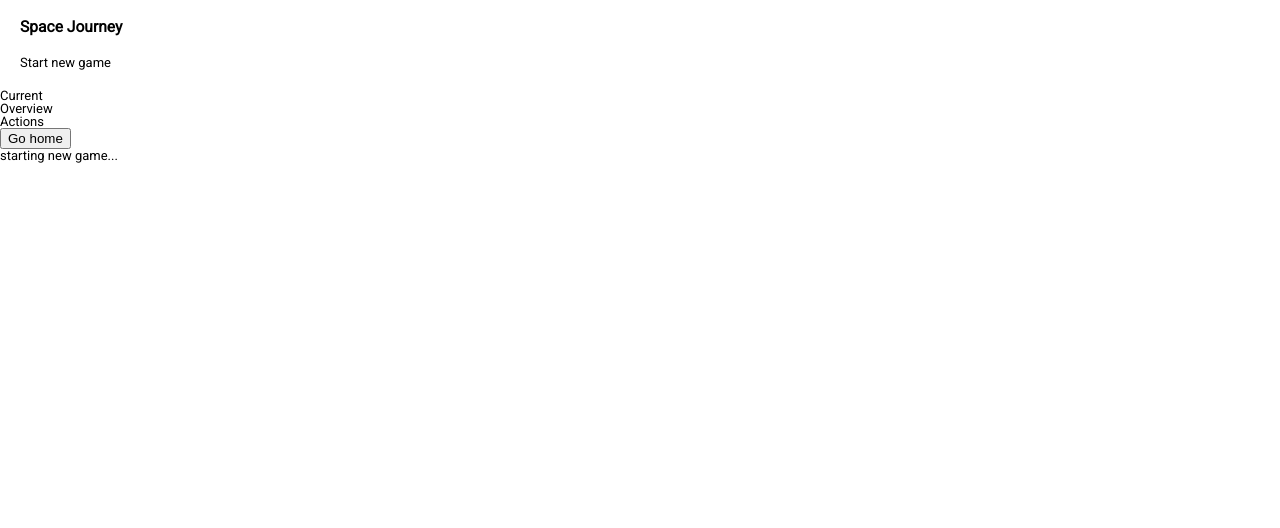
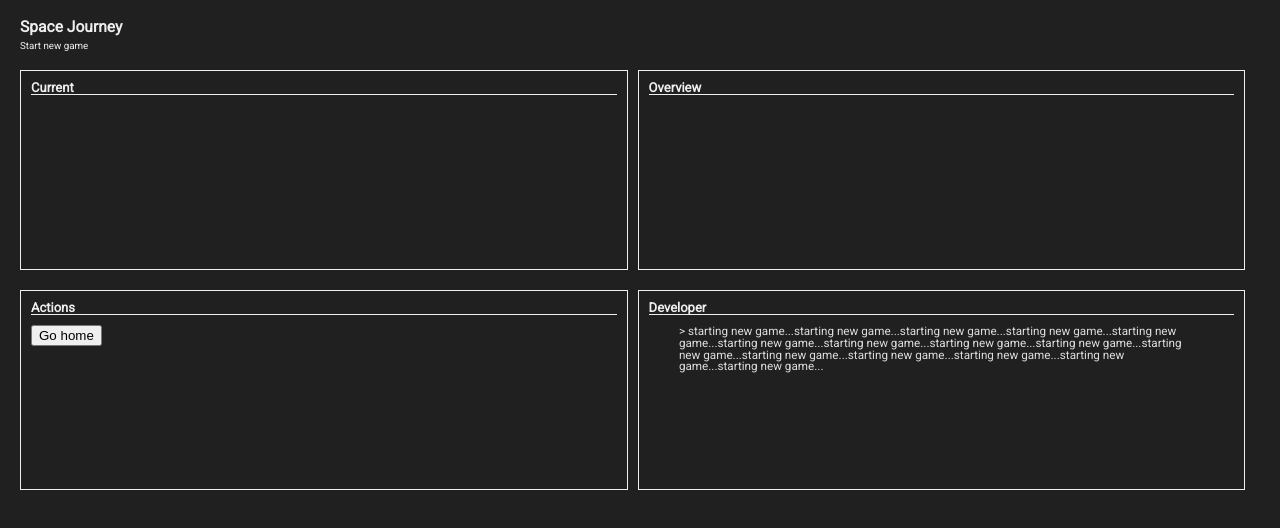
Before and after one commit to zshewmaker/spacejourney, a plain HTML site: page src/index.html in a window 1280 px wide. Both pictures are taken after a click on the item "Start new game". Drawn offline with nearby package versions, Linux system fonts and the light colour scheme.

Commit message:
Basic layout for panels. CSS for dev logging.

```diff
--- a/src/css/main.less
+++ b/src/css/main.less
@@ -1,3 +1,6 @@
+@primary-background-color: #202020;
+@primary-text-color: #eeeeee;
+
 * {
   -webkit-box-sizing: border-box;
   -moz-box-sizing: border-box;
@@ -9,11 +12,14 @@ html {
 }
 
 body {
-  font-family: 'Roboto', sans-serif;
+    background-color: @primary-background-color;
+    color: @primary-text-color;
+    font-family: 'Roboto', sans-serif;
+    margin: 20px;
 }
 
 header {
-    margin: 20px;
+    margin-bottom: 20px;
 
     h1 {
         font-size: 1.2rem;
@@ -21,6 +27,51 @@ header {
     }
 
     nav {
-        margin-top: 20px;
+        font-size: .75rem;
+        margin-top: 5px;
     }
 }
+
+.panel {
+    border: 1px solid @primary-text-color;
+    float: left;
+    min-height: 200px;
+    margin-bottom: 20px;
+    margin-right: 10px;
+    padding: 10px;
+    width: 49%;
+
+    h2 {
+        border-bottom: 1px solid @primary-text-color;
+        font-weight: bold;
+        margin-bottom: 10px;
+    }
+}
+
+.log-output {
+    height: 150px;
+    margin: 0 auto;
+    overflow: scroll;
+    width: 90%;
+
+    li {
+        color: #dddddd;
+        font-size: .9rem;
+        margin-bottom: 4px;
+        padding: 1px;
+    }
+
+    li:before {
+        content: " > ";
+    }
+
+    li:hover {
+        background-color: @primary-text-color;
+        color: @primary-background-color;
+    }
+
+    li:nth-child(even) {
+        background-color: #303030;
+        color: @primary-text-color;
+    }
+}
--- a/src/index.html
+++ b/src/index.html
@@ -36,7 +36,8 @@
 	</section>
 
 	<section class="panel developer-panel">
-		<div class="log-output"></div>
+		<h2>Developer</h2>
+		<ul class="log-output"></div>
 	</section>
 
 	<script src="http://code.jquery.com/jquery-3.1.1.min.js" integrity="sha256-hVVnYaiADRTO2PzUGmuLJr8BLUSjGIZsDYGmIJLv2b8=" crossorigin="anonymous"></script>
--- a/src/js/main.js
+++ b/src/js/main.js
@@ -3,7 +3,7 @@
     var $ui = uiFactory();
 
     function handleStartNewGame() {
-        log("starting new game...");
+        log("starting new game...starting new game...starting new game...starting new game...starting new game...starting new game...starting new game...starting new game...starting new game...starting new game...starting new game...starting new game...starting new game...starting new game...starting new game...");
     }
 
     function wireEventHandlers() {
@@ -12,12 +12,14 @@
 
     function log(value){
         console.log(value);
-        $ui.devLog.append(value);
+        $ui.devLog.append("<li>" + value + "</li>");
+        $ui.devLog.scrollTop($ui.devLog[0].scrollHeight);
     }
 
     function uiFactory() {
+        var devLog = $(".developer-panel .log-output");
         return {
-            devLog: $(".developer-panel .log-output")
+            devLog: devLog
         };
     };
 
```
Also changed, not shown: src/css/main.css.
